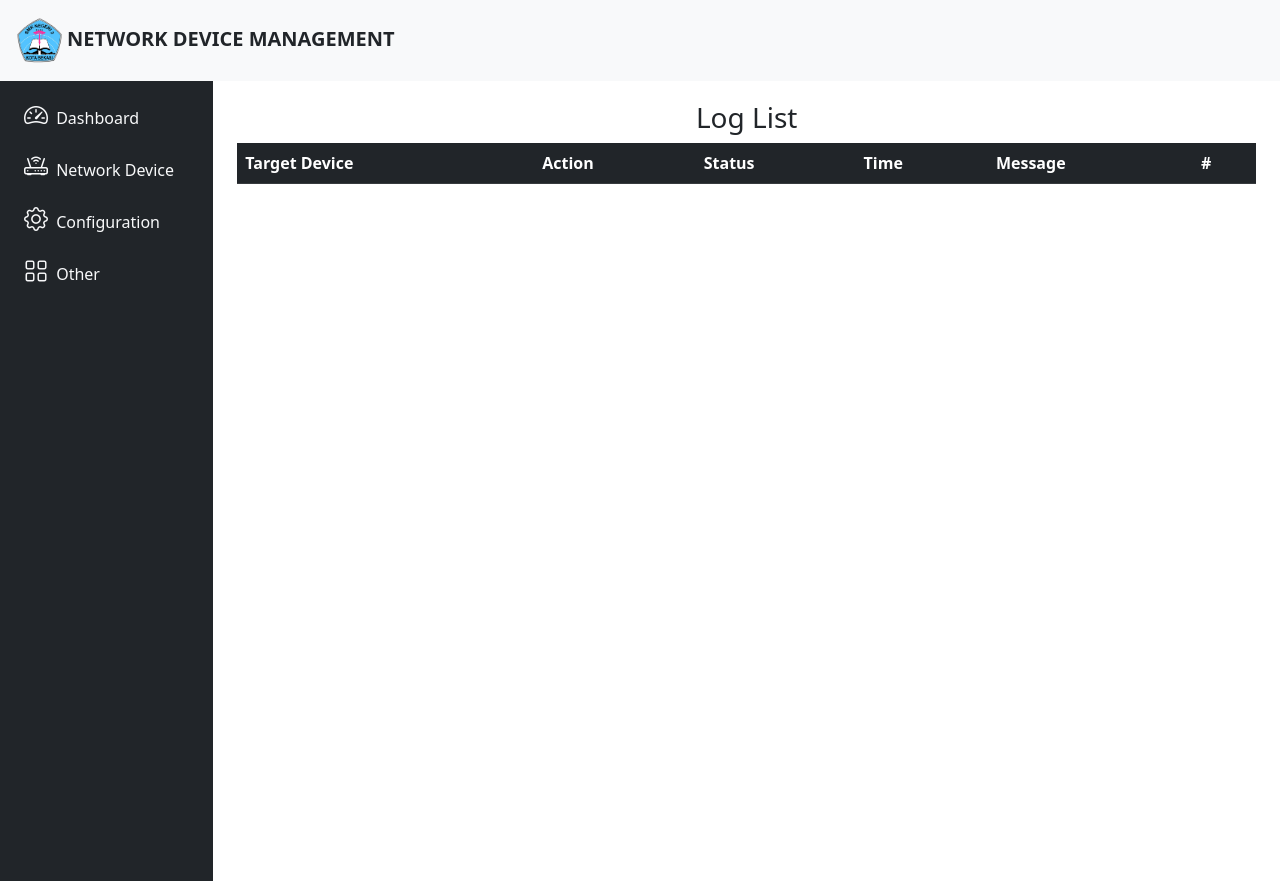
After one commit to jar9500/NetworkDeviceManagement, a Django app: page /log/ in a window 1280 px wide. The commit adds this page. Run offline with Django 4.2, Linux system fonts and the light colour scheme; data that the repository does not hold is empty; some libraries are stand-ins or nearby versions.

Commit message:
Update Backend and Frontend
Update Model, Views Template Devices Home Log Configuration, and URL

```diff
--- a/NetworkManager/admin.py
+++ b/NetworkManager/admin.py
@@ -1,4 +1,5 @@
 from django.contrib import admin
-from .models import Device
+from .models import Device, Log
 
 admin.site.register(Device)
+admin.site.register(Log)
--- a/NetworkManager/urls.py
+++ b/NetworkManager/urls.py
@@ -2,7 +2,9 @@ from django.urls import path
 from . import views
 
 urlpatterns = [
-    path('', views.home),
-    path('devices',views.devices),
-    path('configuration',views.configuration)
+    path('', views.home, name = 'home'),
+    path('devices/',views.devices, name = 'devices'),
+    path('configuration/',views.configuration, name = 'configuration'),
+    path('verify/',views.verify, name = 'verify'),
+    path('log/',views.log, name = 'log')
 ]
--- a/NetworkManager/views.py
+++ b/NetworkManager/views.py
@@ -1,7 +1,9 @@
-from django.shortcuts import render, HttpResponse, get_object_or_404, redirect
-from .models import Device
+from django.shortcuts import render, get_object_or_404, redirect, HttpResponse
+from django.http import HttpResponse
+from .models import Device, Log
 import paramiko
 import time
+from datetime import datetime
 
 def home(request):
     all_devices = Device.objects.all()
@@ -27,7 +29,43 @@ def devices(request):
 
 def configuration(request):
     if request.method == 'POST':
-        selected_device_id = request.POST.get('device')
+        selected_device_id = request.POST.getlist('devices')
+        mikrotik_cmd = request.POST['mikrotik_cmd'].splitlines()
+        cisco_cmd = request.POST['cisco_cmd'].splitlines()
+        for x in selected_device_id:
+            try:
+                dev = get_object_or_404(Device, pk=x)
+                ssh_client = paramiko.SSHClient()
+                ssh_client.set_missing_host_key_policy(paramiko.AutoAddPolicy())
+                ssh_client.connect(hostname=dev.IP_address, username=dev.username, password=dev.password)
+                if dev.vendor.lower() == 'mikrotik':
+                    for cmd in mikrotik_cmd:
+                        ssh_client.exec_command(cmd)
+                else:
+                    conn = ssh_client.invoke_shell()
+                    conn.send("conf terminal\n")
+                    for cmd in cisco_cmd:
+                        conn.send(cmd+"\n")
+                        time.sleep(1)
+                log = Log(target=dev.IP_address + " ( " +dev.hostname+" ) ", action="Configuration", status="Success", time=datetime.now(), message="Complete - No Error")
+                log.save()
+            except Exception as Exc:
+                log = Log(target=dev.IP_address + " ( " +dev.hostname+" ) ", action="Configuration", status="Error", time=datetime.now(), message=Exc)
+                log.save()
+        return redirect('home')
+
+    else:
+        devices = Device.objects.all()
+        context = {
+            'devices': devices,
+            'mode': 'Terminal'
+        }
+        return render(request, 'configuration.html', context)
+
+def verify(request):
+    if request.method == 'POST':
+        result = []
+        selected_device_id = request.POST.getlist('device')
         mikrotik_cmd = request.POST['mikrotik_cmd'].splitlines()
         cisco_cmd = request.POST['cisco_cmd'].splitlines()
         for x in selected_device_id:
@@ -35,23 +73,46 @@ def configuration(request):
             ssh_client = paramiko.SSHClient()
             ssh_client.set_missing_host_key_policy(paramiko.AutoAddPolicy())
             ssh_client.connect(hostname=dev.IP_address, username=dev.username, password=dev.password)
+            try:
+                if dev.vendor.lower() == 'mikrotik':
+                    for cmd in mikrotik_cmd:
+                        stdin, stdout, stderr = ssh_client.exec_command(cmd)
+                        result.append("Result on {}".format(dev.IP_address))
+                        result.append(stdout.read().decode())
+                else:
+                    conn = ssh_client.invoke_shell()
+                    conn.send("terminal length 0\n")
+                    for cmd in cisco_cmd:
+                        result.append("Result on {}".format(dev.IP_address))
+                        conn.send(cmd+"\n")
+                        time.sleep(1)
+                        output = conn.recv(65535)
+                        result.append (output.decode())
+                log = Log(target=dev.IP_address + " ( " +dev.hostname+" ) ", action="Verify", status="Success", time=datetime.now(), message="Complete - No Error")
+                log.save()
+            except Exception as Exc:
+                log = Log(target=dev.IP_address + " ( " +dev.hostname+" ) " , action="Verify", status="Error", time=datetime.now(), message=Exc)
+                log.save()
 
-            if dev.vendor.lower() == 'mikrotik':
-                for cmd in mikrotik_cmd:
-                    ssh_client.exec_command(cmd)
-            else:
-                conn = ssh_client.invoke_shell()
-                conn.send("conf terminal\n")
-                for cmd in cisco_cmd:
-                    conn.send(cmd+"\n")
-                    time.sleep(1)
-        return redirect('home')
+        result = "\n".join(result)
+        return render(request,'verify.html',{"result":result})
 
     else:
         devices = Device.objects.all()
         context = {
             'devices': devices,
-            'mode': 'Configure'
+            'mode': 'Verify Configuration',
+            'mikrotik_verify': 'export',
+            'cisco_verify': 'show running-config',
         }
 
     return render(request, 'configuration.html', context)
+
+def log(request):
+    logs = Log.objects.all()
+
+    context = {
+            'logs': logs
+        }
+
+    return render(request, 'log.html', context)
--- a/templates/base.html
+++ b/templates/base.html
@@ -15,9 +15,9 @@
 <body>
     <!-- navbar -->
     <header>
-        <nav class="navbar bg-dark ">
+        <nav class="navbar bg-light ">
             <div class="container-fluid">
-                <a class="navbar-brand text-uppercase fw-bold text-light" href="#" id="navbar">
+                <a class="navbar-brand text-uppercase fw-bold text-dark" href="{% url 'home' %}" id="navbar">
                     <img src="{% static 'img/SMKN3Bekasi.png' %}" alt="Logo" width="55" height="55"
                         class="d-inline-block align-text-center p-1">Network Device Management
                 </a>
@@ -32,57 +32,57 @@
             <div class="row">
                 <div class="container-fluid">
                     <div class="row flex-nowrap">
-                        <div class="col-auto col-md-3 col-xl-2 px-sm-2 px-0 bg-light border-end border-dark">
+                        <div class="col-auto col-md-3 col-xl-2 px-sm-2 px-0 bg-dark">
                             <div
                                 class="d-flex flex-column align-items-center align-items-sm-start px-3 pt-2 text-dark min-vh-100">
                                 <ul class="nav nav-pills flex-column mb-sm-auto mb-0 align-items-center align-items-sm-start" id="menu">
                                     <li class="nav-item">
-                                        <a href="#" class="nav-link align-middle px-0 text-dark">
+                                        <a href="{% url 'home' %}" class="nav-link align-middle px-0 text-light">
                                             <i class="fs-4 bi-speedometer2"></i> <span class="ms-1 d-none d-sm-inline ">Dashboard</span>
                                         </a>
                                     </li>
                                     <li>
-                                        <a href="#submenu1" data-bs-toggle="collapse" class="nav-link px-0 align-middle text-dark">
+                                        <a href="#submenu1" data-bs-toggle="collapse" class="nav-link px-0 align-middle text-light">
                                             <i class="fs-4 bi bi-router"></i> <span class="ms-1 d-none d-sm-inline">Network Device</span> </a>
                                         <ul class="collapse nav flex-column ms-1" id="submenu1" data-bs-parent="#menu">
                                             <li class="w-100">
-                                                <a href="#" class="nav-link px-0 text-dark"><i class="fs-6 bi-list-task"> </i>
+                                                <a href="{% url 'devices' %}" class="nav-link px-0 text-light"><i class="fs-6 bi-list-task"> </i>
                                                     <span class="d-none d-sm-inline">Device List</span></a>
                                             </li>
                                             <li>
-                                                <a href="#" class="nav-link px-0 text-dark"><i class="fs-6 bi-plus-square"> </i>
+                                                <a href="/admin/NetworkManager/device/add/" class="nav-link px-0 text-light"><i class="fs-6 bi-plus-square"> </i>
                                                     <span class="d-none d-sm-inline">Add New Device</span></a>
                                             </li>
                                         </ul>
                                     </li>
                                     <li>
-                                        <a href="#submenu2" data-bs-toggle="collapse" class="nav-link px-0 align-middle text-dark">
+                                        <a href="#submenu2" data-bs-toggle="collapse" class="nav-link px-0 align-middle text-light">
                                             <i class="fs-4 bi-gear"></i> <span class="ms-1 d-none d-sm-inline">Configuration</span></a>
                                         <ul class="collapse nav flex-column ms-1" id="submenu2" data-bs-parent="#menu">
                                             <li class="w-100">
-                                                <a href="#" class="nav-link px-0 text-dark"><i class="fs-6 bi-command"> </i>
+                                                <a href="#" class="nav-link px-0 text-light"><i class="fs-6 bi-command"> </i>
                                                     <span class="d-none d-sm-inline">Auto Configuration</span></a>
                                             </li>
                                             <li>
-                                                <a href="#" class="nav-link px-0 text-dark"><i class="fs-6 bi-terminal"> </i>
+                                                <a href="{% url 'configuration' %}" class="nav-link px-0 text-light"><i class="fs-6 bi-terminal"> </i>
                                                     <span class="d-none d-sm-inline">Terminal</span></a>
                                             </li>
                                             <li>
-                                                <a href="#" class="nav-link px-0 text-dark"><i class="fs-6 bi-check2-all"> </i>
+                                                <a href="{% url 'verify' %}" class="nav-link px-0 text-light"><i class="fs-6 bi-check2-all"> </i>
                                                     <span class="d-none d-sm-inline">Verify Config</span></a>
                                             </li>
                                         </ul>
                                     </li>
                                     <li>
-                                        <a href="#submenu3" data-bs-toggle="collapse" class="nav-link px-0 align-middle text-dark">
+                                        <a href="#submenu3" data-bs-toggle="collapse" class="nav-link px-0 align-middle text-light">
                                             <i class="fs-4 bi-grid"></i> <span class="ms-1 d-none d-sm-inline">Other</span> </a>
                                             <ul class="collapse nav flex-column ms-1" id="submenu3" data-bs-parent="#menu">
                                             <li class="w-100">
-                                                <a href="#" class="nav-link px-0 text-dark"><i class="fs-6 bi-journal-bookmark-fill"> </i>
+                                                <a href="{% url 'log' %}" class="nav-link px-0 text-light"><i class="fs-6 bi-journal-bookmark-fill"> </i>
                                                     <span class="d-none d-sm-inline">Log</span></a>
                                             </li>
                                             <li>
-                                                <a href="#" class="nav-link px-0 text-dark"><i class="fs-6 bi-arrow-clockwise"> </i>
+                                                <a href="#" class="nav-link px-0 text-light"><i class="fs-6 bi-arrow-clockwise"> </i>
                                                     <span class="d-none d-sm-inline">Backup</span></a>
                                             </li>
                                         </ul>
--- /dev/null
+++ b/templates/log.html
@@ -0,0 +1,37 @@
+{% extends 'base.html' %}
+
+{% block content %}
+<div class="col py-1">
+    <div class="container">
+        <div class="row">
+            <h3 class="text-center mt-3">Log List</h3>
+            <div class="table-responsive">
+                <table class="table table-striped table-hover">
+                    <thead>
+                        <tr class="table-dark">
+                            <th scope="col">Target Device</th>
+                            <th scope="col">Action</th>
+                            <th scope="col">Status</th>
+                            <th scope="col">Time</th>
+                            <th scope="col">Message</th>
+                            <th scope="col">#</th>
+                        </tr>
+                    </thead>
+                    <tbody class="table-group-divider">
+                        {% for log in logs %}
+                        <tr>
+                            <td>{{log.target}}</td>
+                            <td>{{log.action}}</td>
+                            <td>{{log.status}}</td>
+                            <td>{{log.time}}</td>
+                            <td>{{log.message}}</td>
+                            <td><a href="/admin/NetworkManager/log/{{log.id}}/delete" class="d-none d-sm-inline-block btn btn-sm btn-danger"><i class="bi bi-trash text-white"></i></a></td>
+                        </tr>
+                        {% endfor %}
+                    </tbody>
+                </table>
+            </div>
+        </div>
+    </div>
+</div>
+{% endblock content %}
```
Also changed, not shown: NetworkManager/models.py (+17 -1 lines), templates/configuration.html (+4 -4 lines), templates/devices.html (+8 -1 lines), templates/home.html (+0 -39 lines), templates/verify.html (added, +14 -0 lines), NetworkManager/migrations/0003_log_device_device_type.py (added), db.sqlite3.
